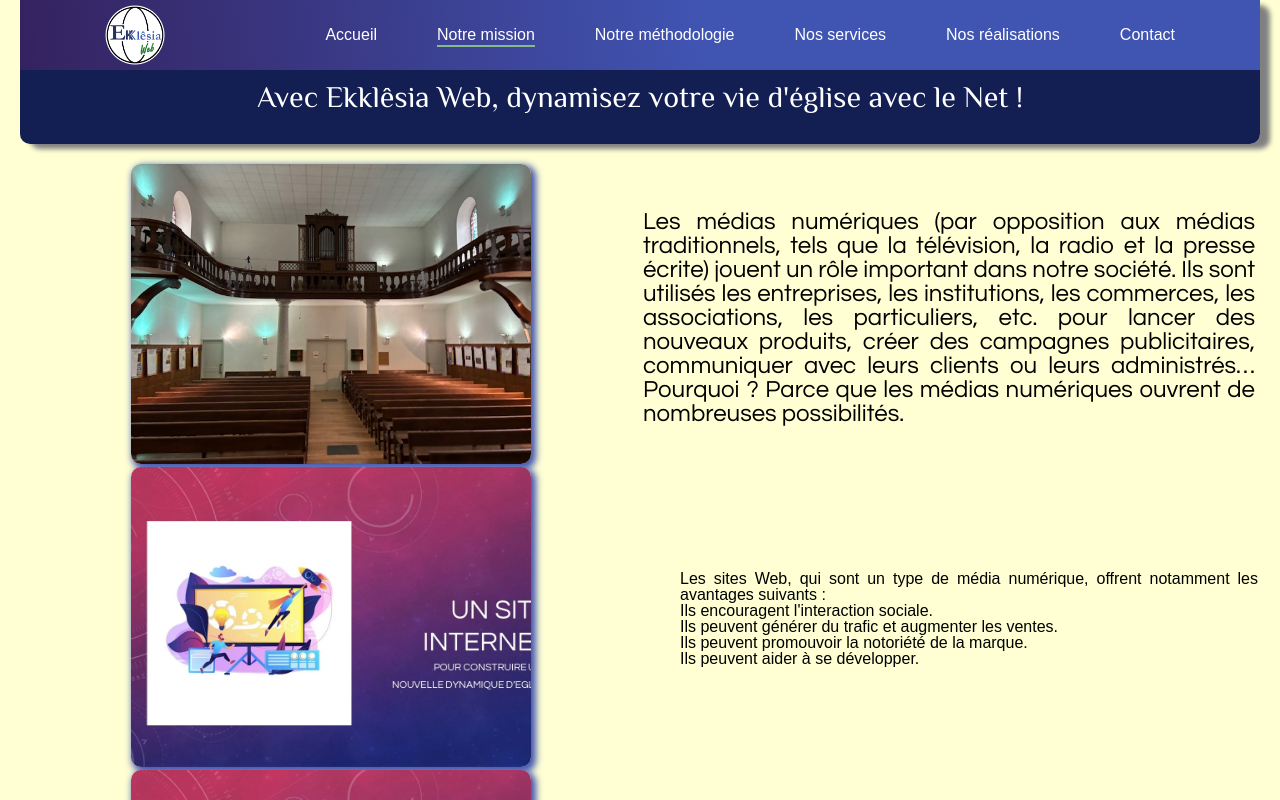
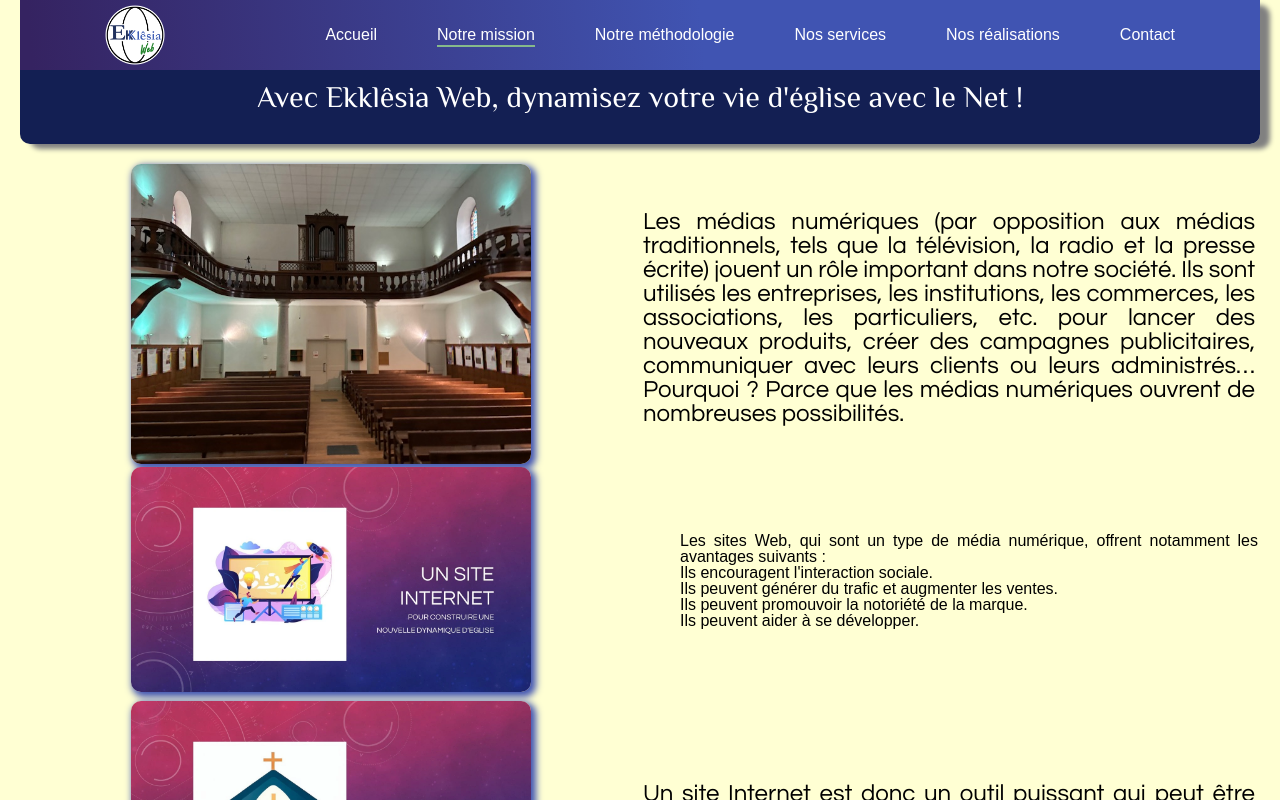
Before and after one commit to Ben43200/ekklesia-vite, a React (Vite) app: page /mission in a window 1280 px wide. Shown: the top 800 px of the page. Built offline with nearby package versions, Linux system fonts and the light colour scheme; a web font is replaced by a local one.

Commit message:
fix img diapo height auto object fit contain

```diff
--- a/src/pages/home/home.css
+++ b/src/pages/home/home.css
@@ -194,6 +194,9 @@ h2 {
   .box-card img {
     width: 400px;
     height: 300px;
+    height: auto;
+    -o-object-fit: contain;
+       object-fit: contain;
   }
 }
 
--- a/src/pages/home/home.scss
+++ b/src/pages/home/home.scss
@@ -97,6 +97,8 @@ h2{
     @include media(tablet) {
       width: 400px;
    height: 300px;
+   height:auto;
+   object-fit: contain;
 
 }
 }
```
Also changed, not shown: 1 other file (tests, documents, lock files or other folders).
